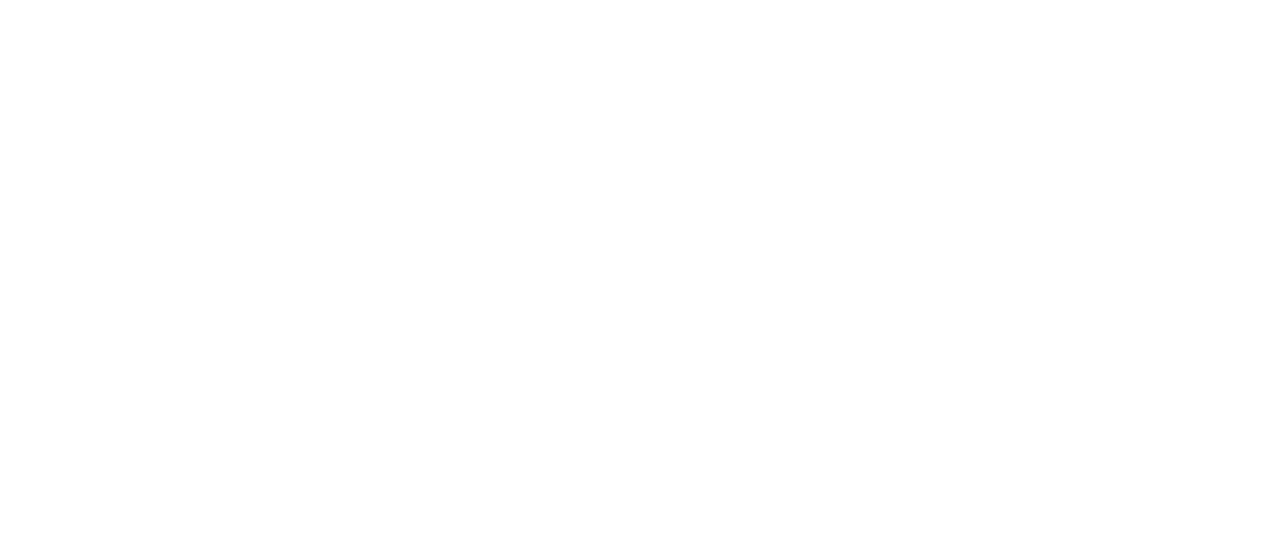
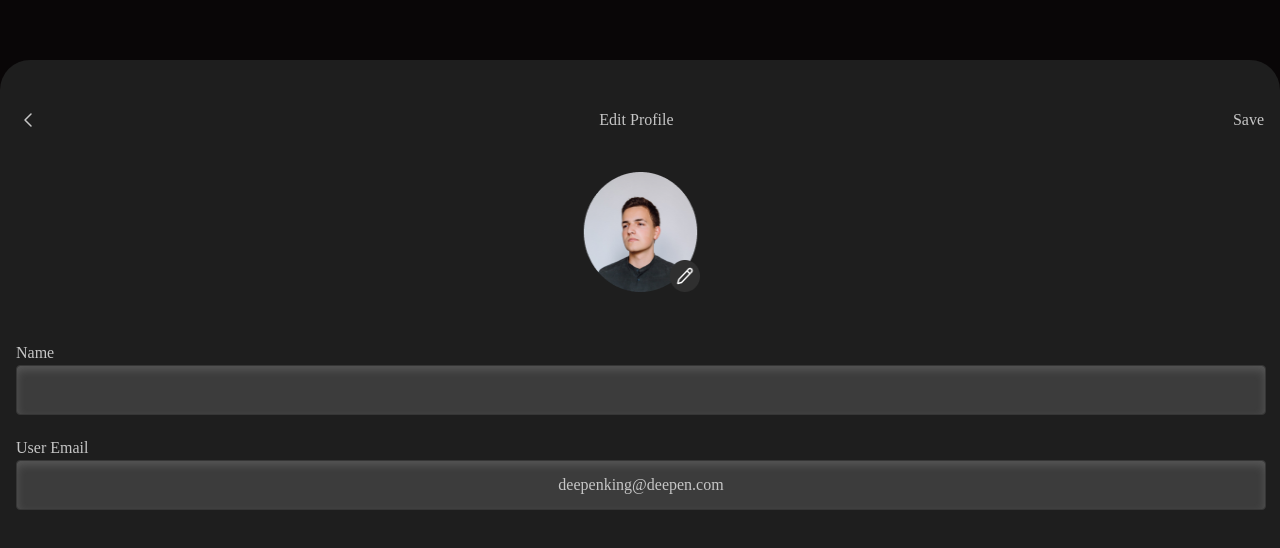
Before and after one commit to delee-dix/deepen-qt, a Nuxt app: page /home/mypage/edit in a window 1280 px wide. Before the commit this address had no page. Shown: the top 548 px of the page. Built offline with nearby package versions, Linux system fonts and the light colour scheme.

Commit message:
create mypage edit screen

```diff
--- /dev/null
+++ b/pages/home/mypage/edit.vue
@@ -0,0 +1,132 @@
+<script setup lang="ts">
+const titleList = [
+  "My Page",
+  "Edit Profile",
+  "Notice",
+  "Setting",
+  "Terms",
+  "Privacy Policy",
+];
+
+const message = ref("");
+const editableDiv = ref<HTMLDivElement | null>(null);
+
+const onInput = () => {
+  message.value = editableDiv.value?.innerText.trim() || "";
+};
+</script>
+
+<template>
+  <div class="mypage-container">
+    <div class="empty-area"></div>
+    <div class="content-area">
+      <!-- <div class="bar"></div> -->
+      <div class="header">
+        <img
+          src="/icon/ic_chevron_left.svg"
+          alt="prev"
+          @click="$router.back()"
+        />
+        <div>Edit Profile</div>
+        <div>Save</div>
+      </div>
+      <div class="profile-area">
+        <div class="profile-image">
+          <img
+            src="/img/img_profile_change.png"
+            alt="profile"
+            :style="{ width: '120px', height: '120px' }"
+          />
+        </div>
+      </div>
+      <div class="mypage-list">
+        <div>Name</div>
+        <div
+          class="input"
+          ref="editableDiv"
+          contenteditable="true"
+          @input="onInput"
+          placeholder="Name"
+        ></div>
+        <br />
+        <div>User Email</div>
+        <div class="input">deepenking@deepen.com</div>
+      </div>
+    </div>
+  </div>
+</template>
+
+<style lang="scss" scoped>
+.mypage-container {
+  background-color: #090607;
+  color: #c6c6c6;
+  display: flex;
+  flex-direction: column;
+  width: 100%;
+  height: 100vh;
+  top: 0;
+  left: 0;
+  position: fixed;
+  margin: auto;
+  box-sizing: border-box;
+
+  .empty-area {
+    height: 68px;
+  }
+
+  .content-area {
+    bottom: 0;
+    display: flex;
+    padding: 16px;
+    height: 100%;
+    flex-direction: column;
+    border-top-left-radius: 30px;
+    border-top-right-radius: 30px;
+    background-color: #1e1e1e;
+
+    .bar {
+      margin-left: 160px;
+      width: 40px;
+      border: 1.5px solid #c6c6c6;
+      border-radius: 1000px;
+    }
+
+    .header {
+      display: flex;
+      justify-content: space-between;
+      align-items: center;
+      margin-top: 32px;
+    }
+  }
+
+  .profile-area {
+    display: flex;
+    flex-direction: column;
+    align-items: center;
+    margin-top: 40px;
+
+    .profile-image {
+      margin-bottom: 48px;
+    }
+  }
+
+  .mypage-list {
+    display: flex;
+    flex-direction: column;
+    gap: 3px;
+
+    .input {
+      display: flex;
+      justify-content: center;
+      align-items: center;
+      // padding-left: 16px;
+      width: 100%;
+      height: 48px;
+      border: 1px solid #363636;
+      border-radius: 4px;
+      background-color: #3c3c3c;
+      box-shadow: inset 0 4px 8px rgba(198, 198, 198, 0.2);
+    }
+  }
+}
+</style>
```
